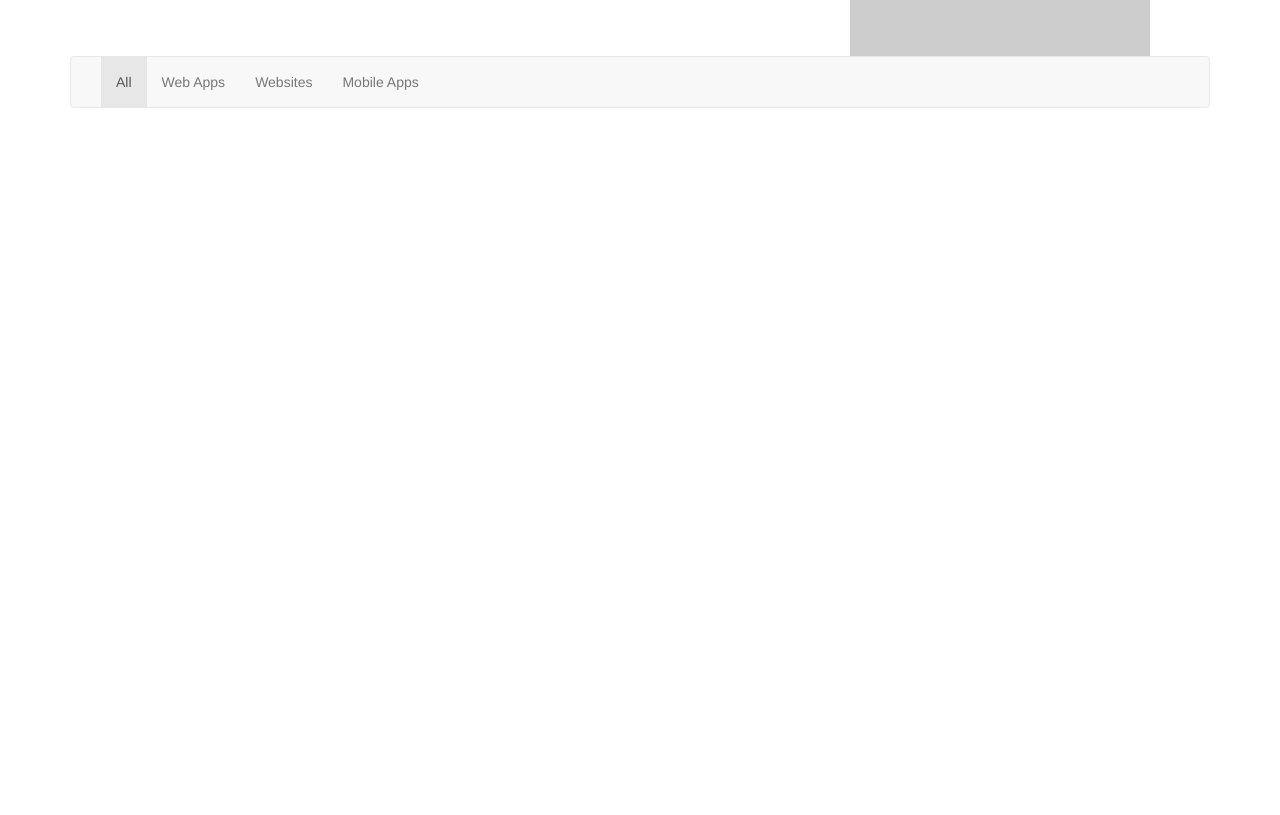
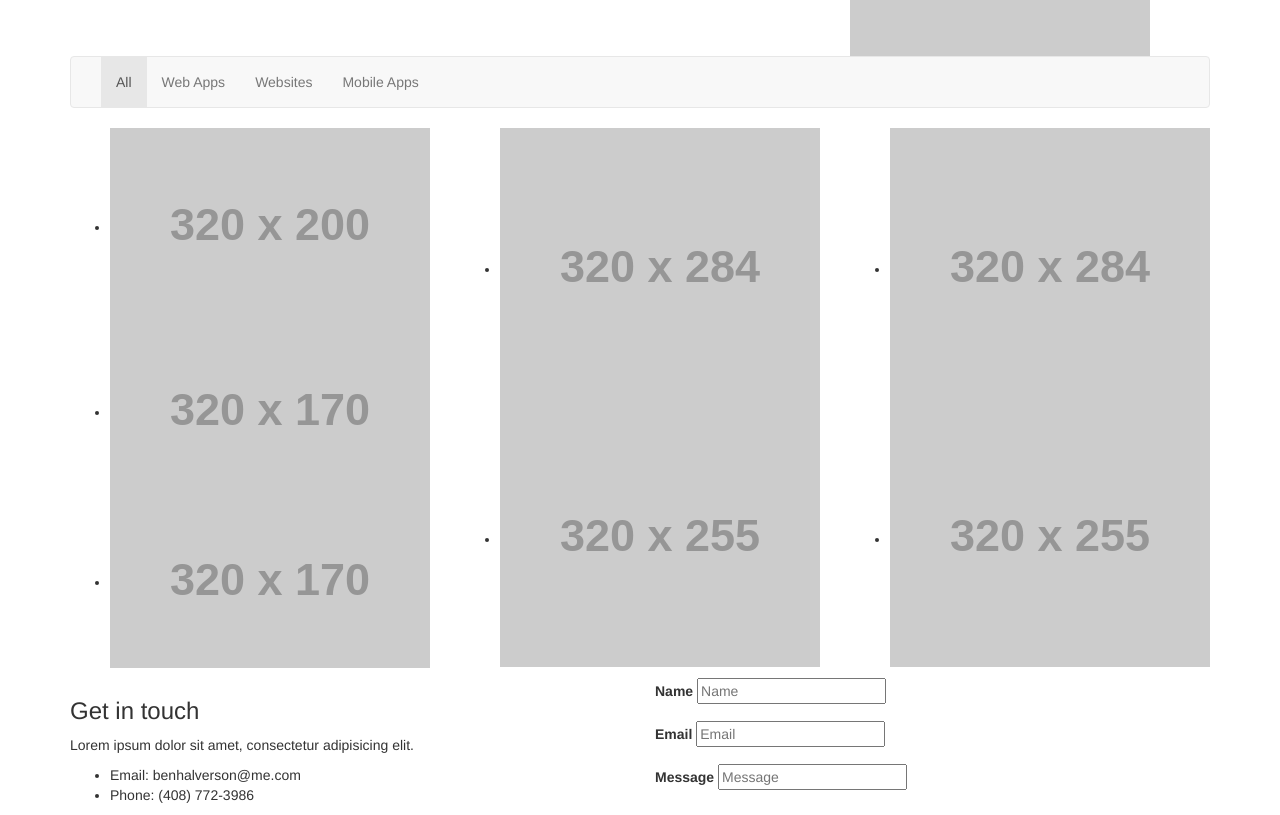
Before and after one commit to benhalverson/dev-portfolio, a website: page index.html in a window 1280 px wide. Shown: the part 300-1115 px from the top of the page. Before the commit the page ends 800 px from the top, so only its background shows below. Drawn offline with Linux system fonts and the light colour scheme; placeholder pictures from the web are drawn by us.

Commit message:
added contact section

```diff
--- a/index.html
+++ b/index.html
@@ -49,8 +49,55 @@
     </div><!-- /.container-fluid -->
   </nav>
 
-<!-- on a break -->
-
+<div class="row">
+  <div class="col-md-4">
+  <ul><li>
+<img src="//placehold.it/320x200" alt="e-commerce site"/>
+    </li>
+  <li>
+<img src="//placehold.it/320x170" alt="Video Production site"/>
+    </li>
+  <li><img src="//placehold.it/320x170" alt="custom CMS"/></li>
+  </ul>
+  </div>
+  <div class="col-md-4">
+    <ul>
+      <li><img src="//placehold.it/320x284"/></li>
+      <li><img src="//placehold.it/320x255"/></li>
+    </ul>
+  </div>
+  <div class="col-md-4">
+    <ul>
+      <li><img src="//placehold.it/320x284"/></li>
+      <li><img src="//placehold.it/320x255"/></li>
+    </ul>
+  </div>
+</div>
+<div class="row">
+  <div class="col-md-6">
+    <h3 class="uppercase">Get in touch</h3>
+    <p>Lorem ipsum dolor sit amet, consectetur adipisicing elit.</p>
+    <ul>
+      <li>Email: benhalverson@me.com</li>
+      <li>Phone: (408) 772-3986</li>
+  </div>
+  <div class="col-md-6">
+    <form>
+    <div class="form-group">
+      <label for="name">Name</label>
+      <input type="text" id="name" placeholder="Name" required/>
+    </div>
+    <div class="form-group">
+      <label for="email">Email</label>
+      <input type="text" id="email" placeholder="Email" required/>
+    </div>
+    <div class="form-group">
+    <label for="message">Message</label>
+      <input type="textarea" id="message" placeholder="Message" rows="4" cols="50" required/>
+    </div>
+    </form>
+  </div>
+</div>
 </div>
 </body>
 </html>
```
